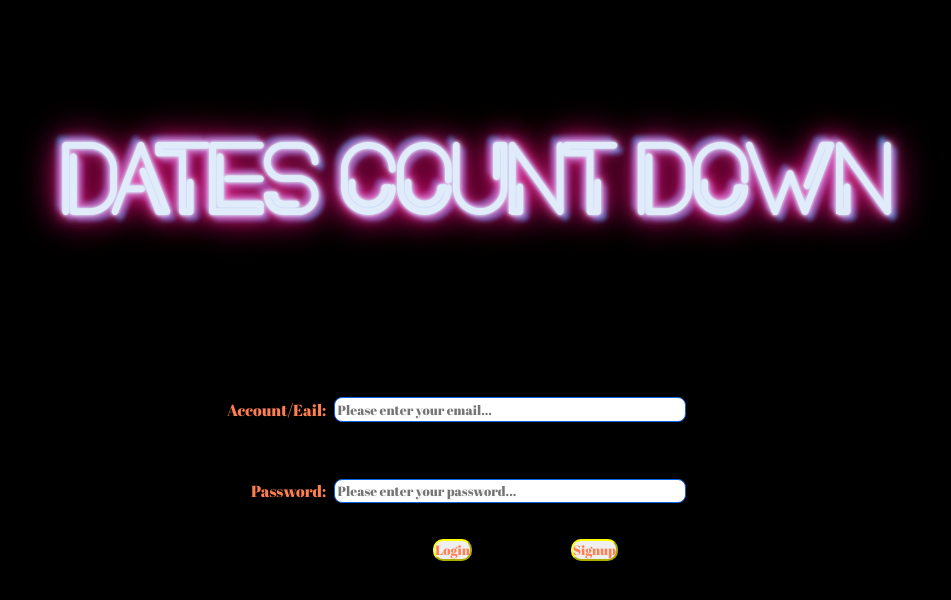
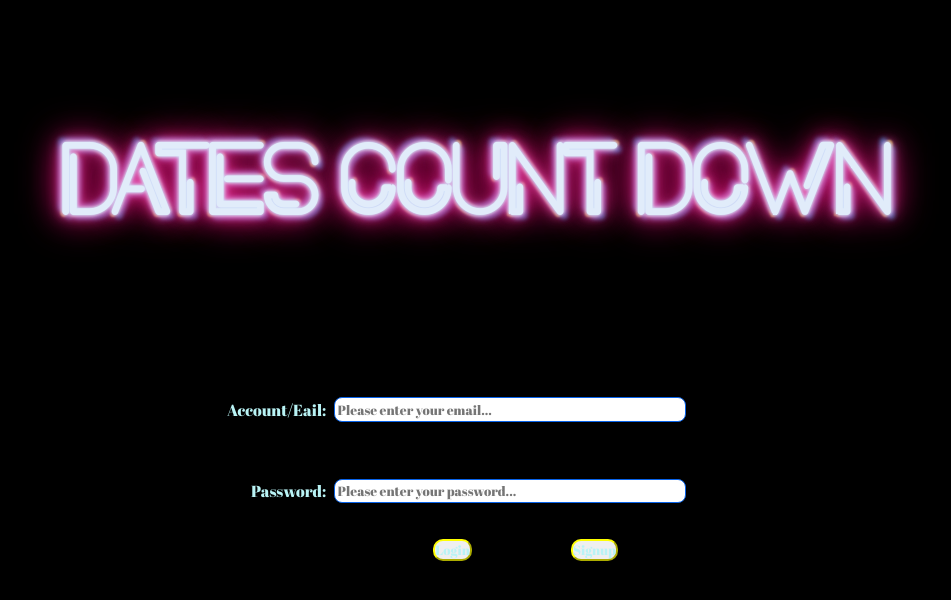
Before and after one commit to WeilanTao/DateCountDownWebSite, a Vue app in the folder front/datecountdown/: page /#/ in a window 1280 px wide. Shown: the top 600 px of the page, without its empty margins (165-1116 px from the left). Built offline with nearby package versions, Linux system fonts and the light colour scheme.

Commit message:
login page font color fix

```diff
--- a/front/datecountdown/src/pages/UserAuth.vue
+++ b/front/datecountdown/src/pages/UserAuth.vue
@@ -83,7 +83,7 @@ h1{
   }
 
   to {
-    text-shadow: 0 0 3px  rgb(207, 226, 250), 0 0 5px  rgb(207, 226, 250), 0 0 10px #f55cb5, 0 0 15px #f55cb5, 0 0 30px #e60073, 0 0 40px #e60073, 5px 5px 5px rgb(15, 169, 241),-5px -5px 5px rgb(15, 169, 241);
+    text-shadow: 0 0 3px  rgb(207, 226, 250), 0 0 5px  rgb(207, 226, 250), 0 0 10px #f55cb5, 0 0 15px #f55cb5, 0 0 30px #e60073, 0 0 40px #e60073, 4px 4px 4px rgba(15, 169, 241,0.8),-4px -4px 4px rgba(15, 169, 241, 0.8),-2px 2px 2px rgba(226, 241, 15,0.7),2px -2px 2px rgba(226, 241, 15,0.7);
 }
 }
 
@@ -113,9 +113,8 @@ border-radius: 10px;
 border-color:yellow;
 }
 
-
 label, button{
-    color:coral;
+    color:rgb(185, 243, 245);
 }
 
 label{
```
